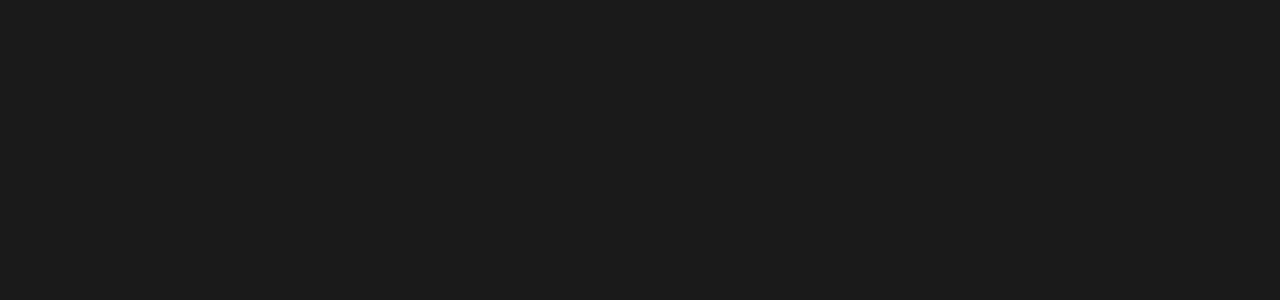
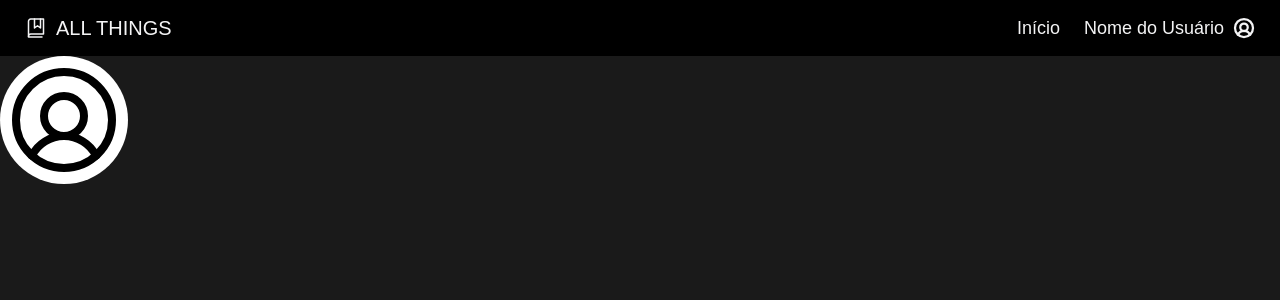
Before and after one commit to davi-souza2001/allThings, a React (Vite) app: page /userPage in a window 1280 px wide. Before the commit this address had no page. Shown: the top 300 px of the page. Built offline with nearby package versions, Linux system fonts and the light colour scheme.

Commit message:
UserPage ( in progress)

```diff
--- a/src/App.tsx
+++ b/src/App.tsx
@@ -2,6 +2,7 @@
 import { Home } from "./page/Home";
 import { Login } from "./page/Login";
 import { Register } from "./page/Register";
+import { UserPage } from "./page/UserPage";
 
 export default function App() {
 
@@ -10,6 +11,7 @@
         <Route path="/" element={<Home />} />
         <Route path="/login" element={<Login />} />
         <Route path="/register" element={<Register />} />
+        <Route path="/userPage" element={<UserPage />} />
       </Routes>
   )
 }
--- a/src/page/Home.tsx
+++ b/src/page/Home.tsx
@@ -6,7 +6,7 @@
         <>
             <Header />
 
-            <div className="flex justify-center items-center h-screen">
+            <div className="flex justify-center items-center">
                 <TasksList />
             </div>
         </>
--- /dev/null
+++ b/src/page/UserPage.tsx
@@ -0,0 +1,26 @@
+import { UserCircle } from "phosphor-react";
+import { Header } from "../components/Header/Header";
+
+export function UserPage(){
+    return(
+        <>
+        <Header />
+
+        <div>
+            <div>
+
+            </div>
+
+            <div>
+                <div className="flex items-center justify-center bg-white text-black text-[150px] rounded-full w-32 h-32">
+                    <UserCircle />
+                </div>
+            </div>
+
+            <div>
+
+            </div>
+        </div>
+        </>
+    )
+}
```
